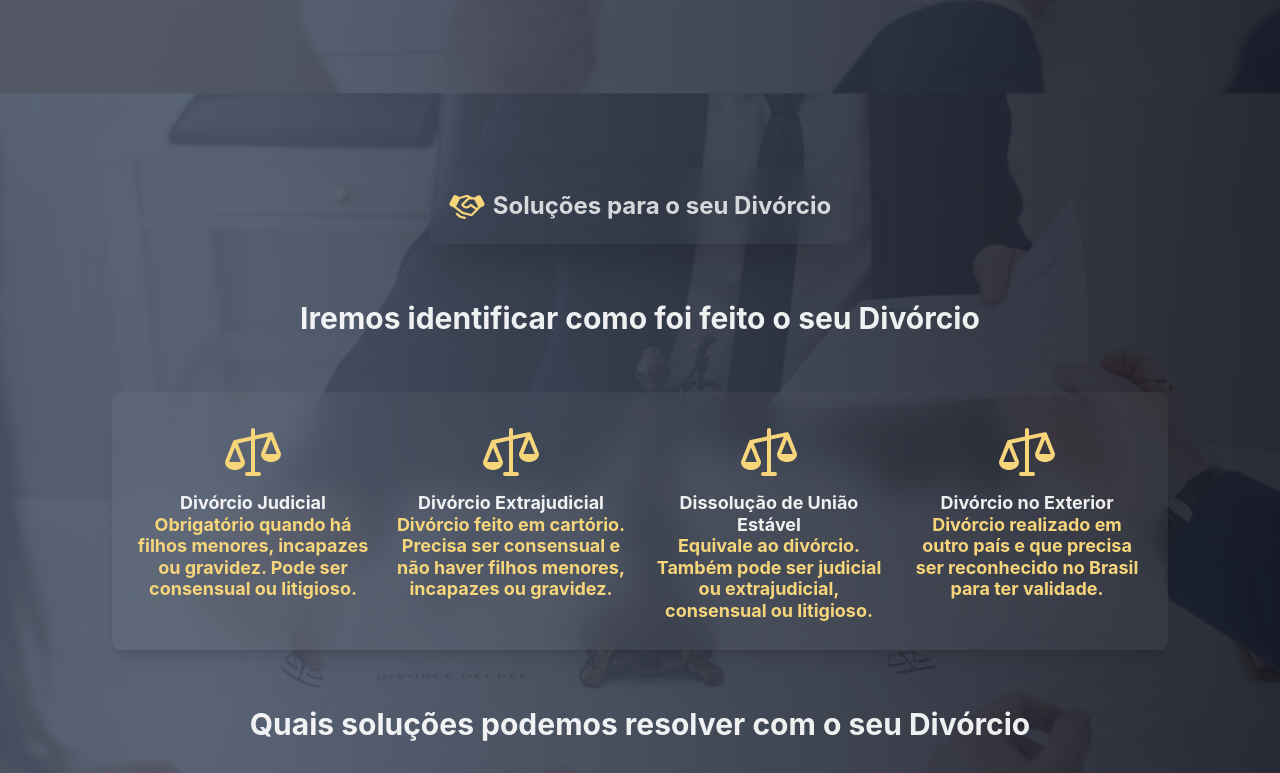
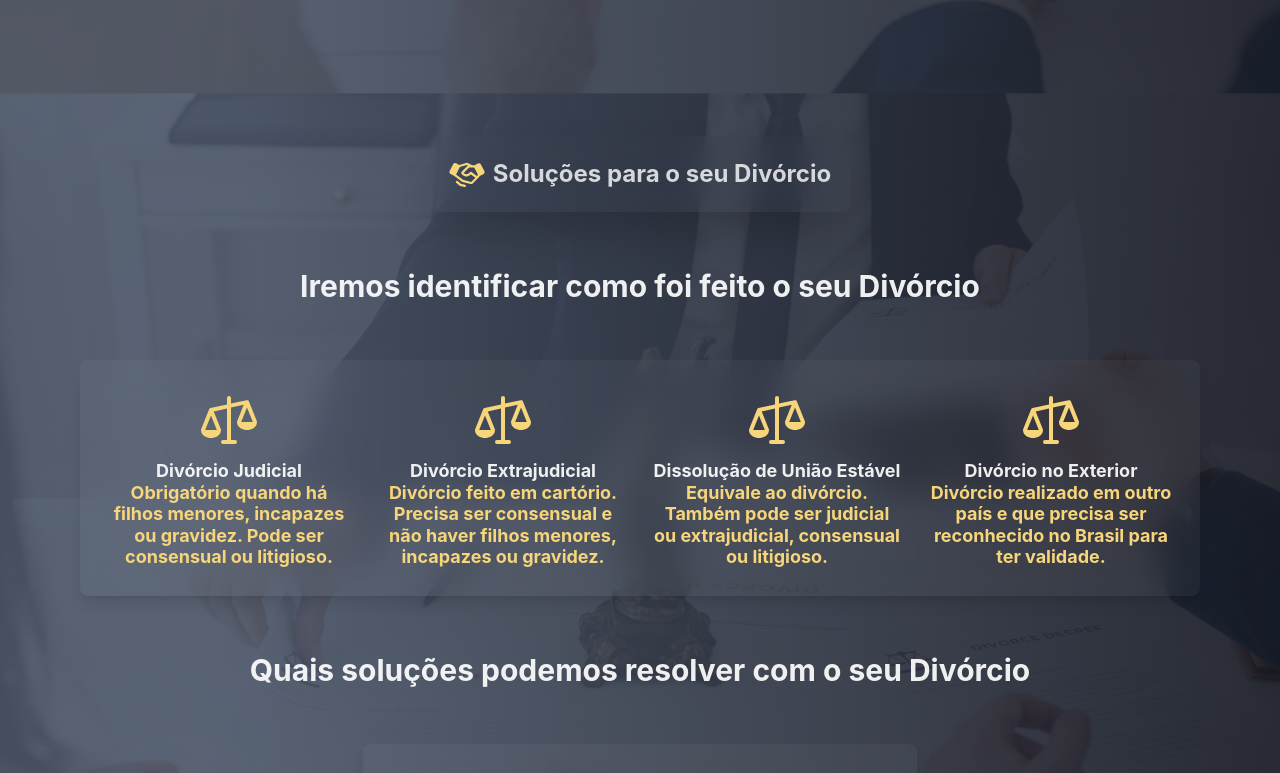
Before and after one commit to maxinelobato/humbertopedrosa, a Next.js app: page / in a window 1280 px wide. Shown: the part 760-1533 px from the top of the page. Built offline with nearby package versions, Linux system fonts and the light colour scheme.

Commit message:
channge_reference

```diff
--- a/src/app/references.tsx
+++ b/src/app/references.tsx
@@ -21,13 +21,7 @@ import {
 export function References() {
   return (
     <Container maxW={'6xl'}>
-      <Stack
-        py={8}
-        px={8}
-        spacing={{ base: 8, md: 14 }}
-        align={'center'}
-        direction={'column'}
-      >
+      <Stack spacing={{ base: 8, md: 14 }} align={'center'} direction={'column'}>
         <VStack spacing={4}>
           <Box
             backdropFilter="auto"
```
